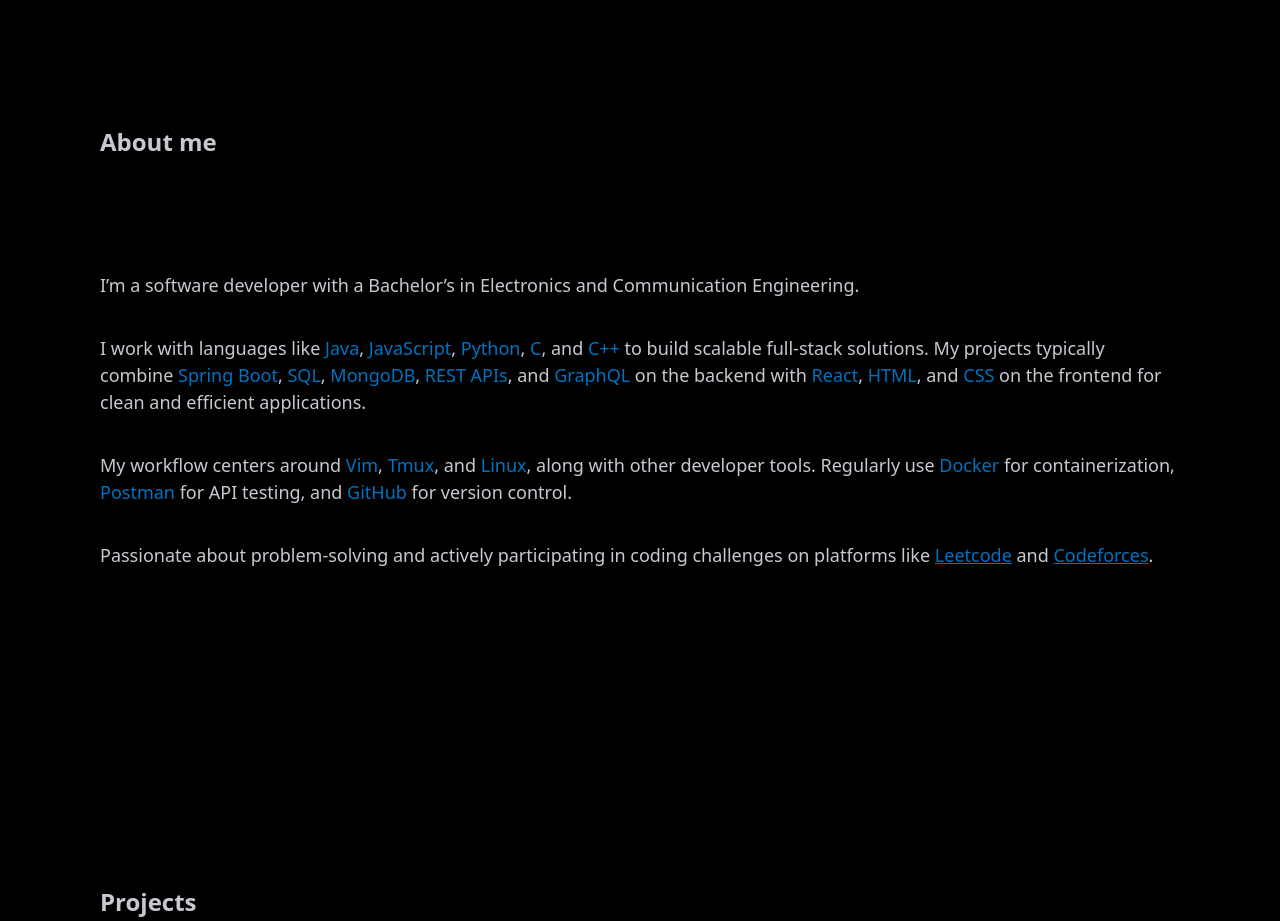
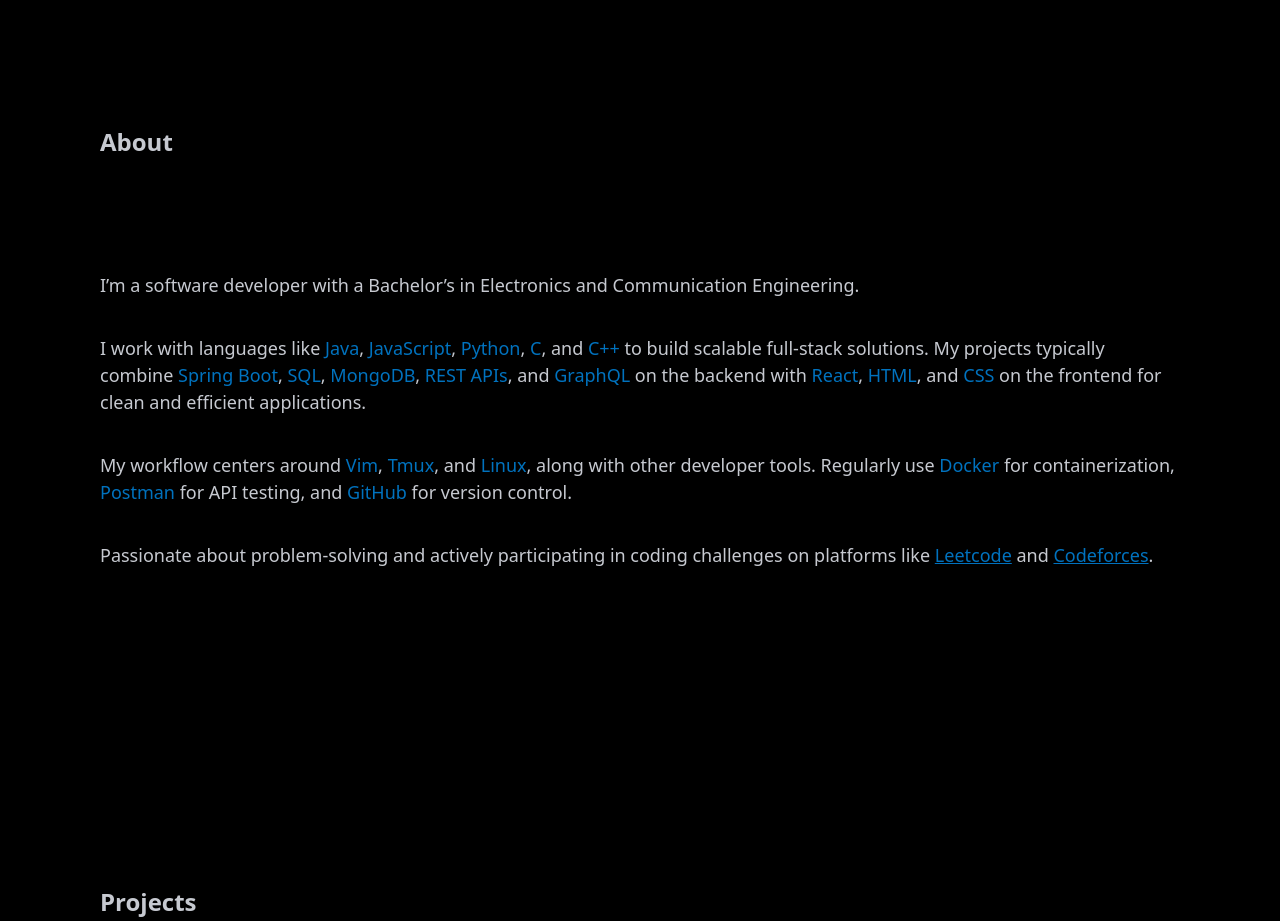
Before and after one commit to yogeshwaran99/portfolio, a React (Vite) app: page / in a window 1280 px wide. Shown: the part 820-1741 px from the top of the page. Built offline with nearby package versions, Linux system fonts and the light colour scheme.

Commit message:
chg:text

```diff
--- a/src/components/About/About.jsx
+++ b/src/components/About/About.jsx
@@ -4,7 +4,7 @@
   return (
     <section id="about" className="about-section">
       <div className="about-header">
-        <h1>About me</h1>
+        <h1>About</h1>
       </div>
       <div className="about-content">
         <p>
```
